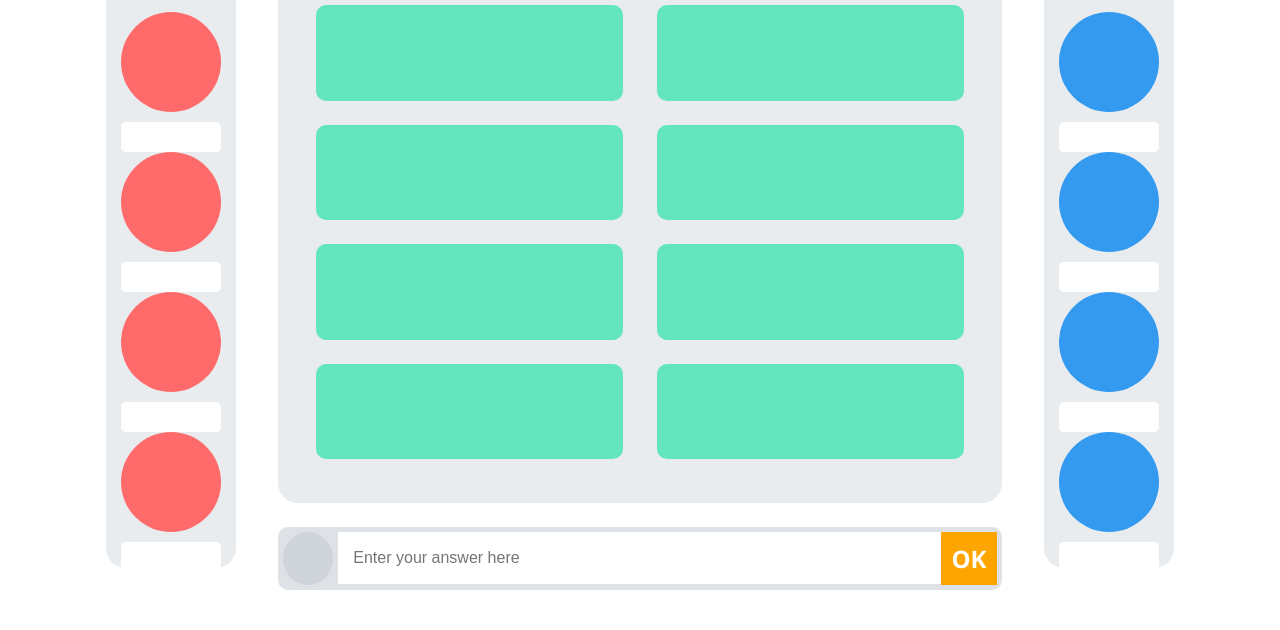
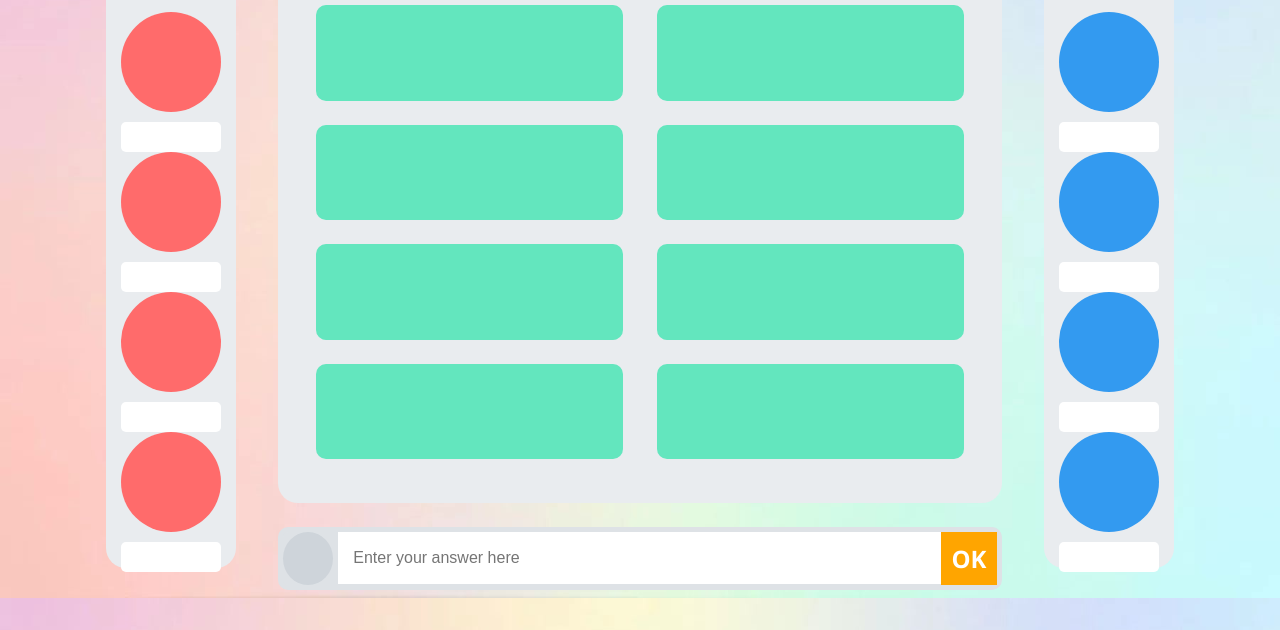
Before and after one commit to yuenci/Feud, a website built with Vite: page index.html in a window 1280 px wide. Shown: the part 170-800 px from the top of the page. Built offline with nearby package versions, Linux system fonts and the light colour scheme; files whose address does not match are found by name.

Commit message:
fix: bgc image url

```diff
--- a/src/style/main.css
+++ b/src/style/main.css
@@ -1,6 +1,6 @@
 body {
     background-size: cover;
-    background-image: url("public/bgImage.jpeg");
+    background-image: url("/bgImage.jpeg");
 }
 
 #feudContainer {
```
